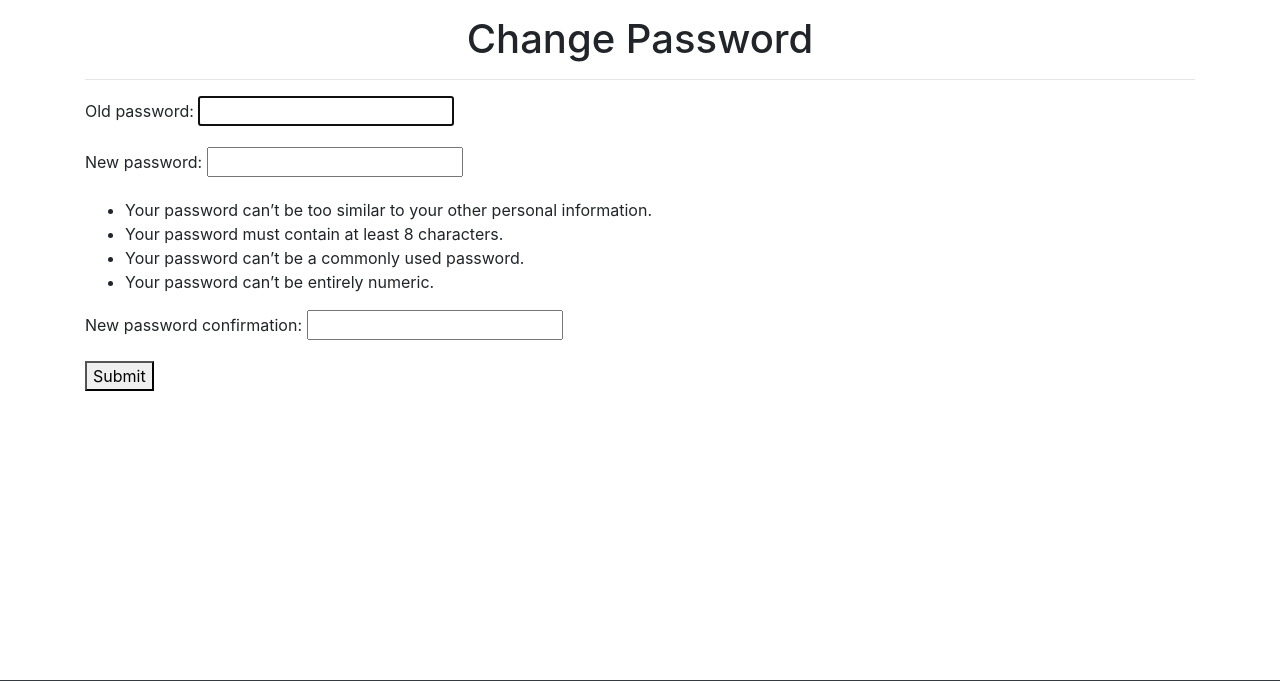
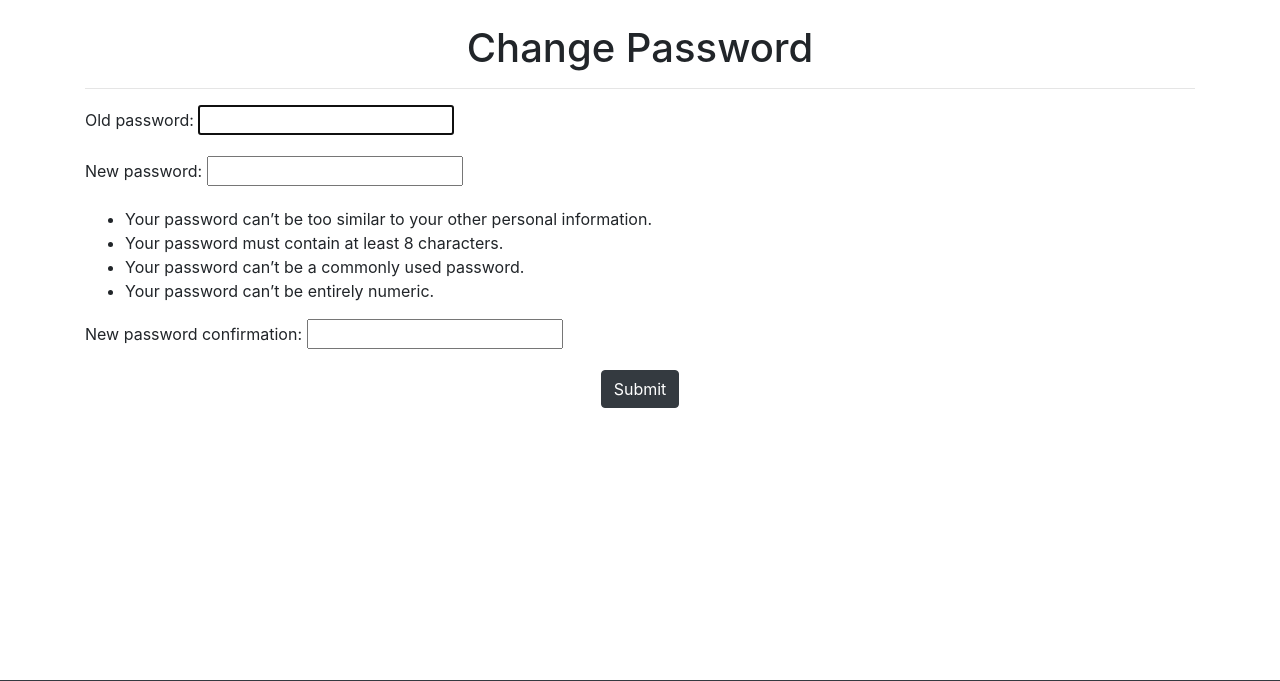
Before and after one commit to Re-Tails/restaurant-booking, a Django app: page /change_password/ in a window 1280 px wide. Shown: the part 56-737 px from the top of the page. Run offline with Django 3.2, Linux system fonts and the light colour scheme; the visitor is signed in with stand-in values (Sample User, id 1); some libraries are stand-ins or nearby versions.

Commit message:
Update edit_profile to maintain consistency

```diff
--- a/restaurant/static/css/main.css
+++ b/restaurant/static/css/main.css
@@ -47,7 +47,6 @@ body{
 .clearfix:after,.clearfix:before{content:'';display:table}
 .clearfix:after{clear:both;display:block}
 a{color:inherit;text-decoration:none}
-
 
 .login-wrap{
 	width:100%;
@@ -217,7 +216,6 @@ a{color:inherit;text-decoration:none}
   margin-right: auto;
 }
 
-.edit-container{
-  margin-top: 15px;
-  margin-bottom: 50px;
+.edit-form{
+  padding-top: 50px;
 }
--- a/restaurant/templates/registration/change_password.html
+++ b/restaurant/templates/registration/change_password.html
@@ -2,13 +2,14 @@
 {% block content %}
 <title>Change Password</title>
 
-    <div class="container edit-container">
+    <div class="container">
+      <br>
       <h1 class="text-center">Change Password</h1>
       <hr>
     <form method="post">
         {% csrf_token %}
         {{ form.as_p }}
-        <button type ='submit'>Submit</button>
+        <button type ='submit' class="btn btn-dark btn-md d-flex submit-btn">Submit</button>
     </form>
     <br>
     </div>
```
Also changed, not shown: restaurant/templates/registration/edit_profile.html (+4 -3 lines).
